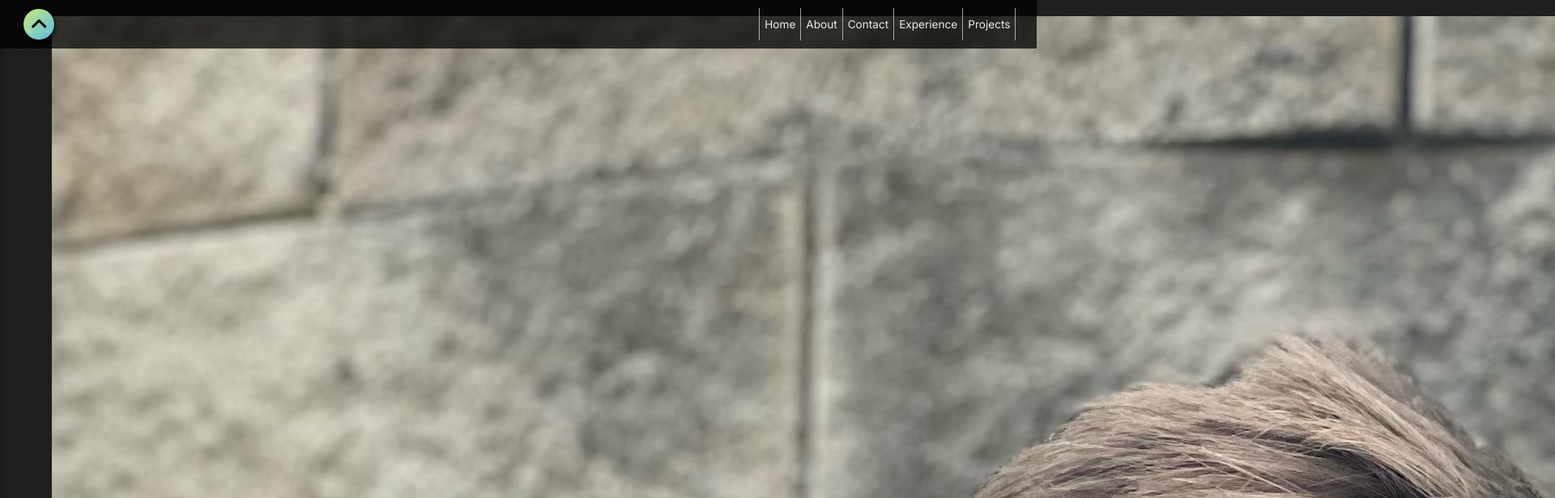
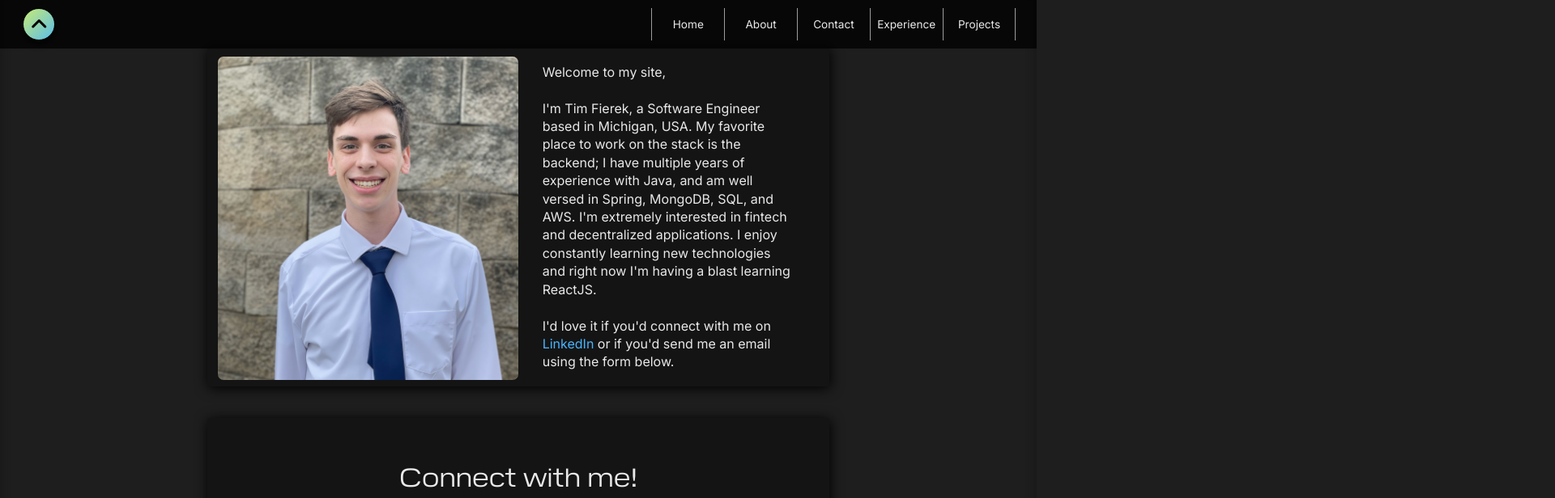
Before and after one commit to timfierek/personal-website, a React (Create React App) app: page / in a window 1280 px wide. Both pictures are taken after a click on the button "Who am I?". Shown: the top 616 px of the page at 81% size, 1920 px wide, since content can reach past the window. Built offline with nearby package versions, Linux system fonts and the light colour scheme.

Commit message:
desktop styles

```diff
--- a/public/index.html
+++ b/public/index.html
@@ -13,30 +13,16 @@
   <link rel="preconnect" href="https://fonts.googleapis.com">
   <link rel="preconnect" href="https://fonts.gstatic.com" crossorigin>
   <link
-    href="https://fonts.googleapis.com/css2?family=Inter:wght@100;200;300;400;500;600;700;800;900&family=Karla:ital,wght@0,200;0,300;0,400;0,500;0,600;0,700;0,800;1,200;1,300;1,400;1,500;1,600;1,700;1,800&display=swap"
-    rel="stylesheet">
-  <link
-    href="https://fonts.googleapis.com/css2?family=Inter:wght@100;200;300;400;500;600;700;800;900&family=Poppins:ital,wght@0,100;0,200;0,300;0,400;0,500;0,600;0,700;0,800;0,900;1,100;1,200;1,300;1,400;1,500;1,600;1,700;1,800;1,900&display=swap"
+    href="https://fonts.googleapis.com/css2?family=Inter:wght@100;200;300;400;500;600;700;800;900&family=Poppins:ital,wght@0,100;0,200;0,300;0,400;0,500;0,600;0,700;0,800;0,900;1,100;1,200;1,300;1,400;1,500;1,600;1,700;1,800;1,900&family=Karla:ital,wght@0,200;0,300;0,400;0,500;0,600;0,700;0,800;1,200;1,300;1,400;1,500;1,600;1,700;1,800&display=swap"
     rel="stylesheet">
   <link href="fonts/pilatwide/stylesheet.css" rel="stylesheet" type="text/css" />
   <script src="https://kit.fontawesome.com/aa77e8e357.js" crossorigin="anonymous"></script>
-  <link rel="stylesheet" href="https://cdnjs.cloudflare.com/ajax/libs/animate.css/4.1.1/animate.min.css" />
   <title>TimFierek.com</title>
 </head>
 
 <body>
   <noscript>You need to enable JavaScript to run this app.</noscript>
   <div id="root"></div>
-  <!--
-      This HTML file is a template.
-      If you open it directly in the browser, you will see an empty page.
-
-      You can add webfonts, meta tags, or analytics to this file.
-      The build step will place the bundled scripts into the <body> tag.
-
-      To begin the development, run `npm start` or `yarn start`.
-      To create a production bundle, use `npm run build` or `yarn build`.
-    -->
 </body>
 
 </html>
--- a/src/App.css
+++ b/src/App.css
@@ -1,18 +1,29 @@
 /* per-card styles */
+@media only screen and (max-width: 768px) {
   .main-content {
     display: flex;
     flex-direction: column;
     padding: 2.5vh 5vw 2.5vh;
     color: #e9e9ea;
   }
+}
 
-.sectionHeader, .submitted h1 {
+@media only screen and (min-width: 768px) {
+  .main-content {
+    display: flex;
+    flex-direction: column;
+    padding: 2.5vh 20vw 2.5vh;
+    color: #e9e9ea;
+  }
+}
+
+.sectionHeader,
+.submitted h1 {
   font-weight: 700;
   font-size: 3em;
   font-family: 'Pilat Wide';
 }
 
-@media only screen and (max-width: 768px) {
 .about,
 .experience-section,
 .education-section,
@@ -22,15 +33,38 @@
   border-radius: 4px;
   background-color: rgb(20, 20, 20);
   margin-top: 15%;
-    padding: 1.5vh 2.5vw 3vh;
-    filter: drop-shadow(
-      1px 2px 8px var(--shadow-color)
-    );
+  filter: drop-shadow(1px 2px 8px var(--shadow-color));
   --shadow-color: rgb(0, 0, 0);
+}
+
+@media only screen and (min-width: 768px) {
+
+  .about,
+  .experience-section,
+  .education-section,
+  .project-section,
+  .skills-section,
+  .contact-form {
+    margin-top: 5%;
+    padding: 1.5vh 1vw 1vh;
+  }
+
+  .education-section {
+    padding: 1.5vh 1vw 3vh;
   }
 }
 
+@media only screen and (max-width: 768px) {
 
+  .about,
+  .experience-section,
+  .education-section,
+  .project-section,
+  .skills-section,
+  .contact-form {
+    padding: 1.5vh 2.5vw 3vh;
+  }
+}
 
 /**Landing Page******************************************************/
 
@@ -111,7 +145,8 @@
   margin-bottom: 20px;
 }
 
-.horizontal-button:hover, .menu li:hover{
+.horizontal-button:hover,
+.menu li:hover {
   -webkit-transition-duration: .5s;
   transition-duration: .5s;
   background-color: rgba(255, 255, 255, .25);
@@ -174,55 +209,8 @@ nav {
   border: 1px solid black;
 }
 
-/* Couldn't get animations to work ughh */
-/* https://github.com/animate-css */
-/* .menu-in {
-  animation: testIn;
-  animation-duration: .5s;
-  transition: all 0.5s ease-out;
-}
-
-.menu-out {
-  animation: test;
-  animation-duration: .5s;
-  transition: all 0.5s ease-out;
-}
-
-@keyframes testOut {
-  0% { transform: translate3d(0, 0, 0); }
-  99.999% { visibility: hidden; }
-  100% { transform: translate3d(-100%, 0, 0); }
-}
-
-@keyframes testIn {
-  99.999% { visibility: hidden; }
-  0% { transform: translate3d(-100%, 0, 0); }
-  100% { transform: translate3d(0, 0, 0); }
-}
-
-@keyframes slideInLeft {
-  from {
-    visibility: hidden;
-    transform: translate3d(-100%, 0, 0);
-  }
-
-  to {
-    transform: translate3d(0, 0, 0);
-  }
-}
-
-@keyframes slideOutLeft {
-  from {
-    transform: translate3d(0, 0, 0);
-  }
-
-  to {
-    visibility: hidden;
-    transform: translate3d(-100%, 0, 0);
-  }
-} */
-
-.menu li a, .menu li button{
+.menu li a,
+.menu li button {
   display: flex;
   align-items: center;
 
@@ -247,19 +235,25 @@ nav {
   border-left: 1px solid rgba(255, 255, 255, .6);
 }
 
+@media only screen and (min-width: 768px) {
+  nav {
+    margin-left: -20vw;
+  }
+
+  .menu li a,
+  .menu li button {
+    justify-content: center;
+    width: 6vw;
+    min-width: fit-content;
+  }
+}
+
 /**Nav bar**********************************************/
 
 
 /**About Section**********************************************/
 
 @media only screen and (max-width: 768px) {
-  .about {
-    flex-direction: column;
-    align-items: center;
-    gap: 5%;
-    justify-content: space-between;
-  }
-
   .about--headshot {
     width: 100%;
     height: 30vh;
@@ -290,7 +284,46 @@ nav {
     color: #47B5FF;
     text-decoration: none;
   }
+}
 
+@media only screen and (min-width: 768px) {
+  .about {
+    display: flex;
+    min-height: 100%;
+  }
+
+  .about--headshot {
+    width: 50%;
+    height: 50vh;
+  }
+
+  .headshot--image {
+    width: 100%;
+    height: 100%;
+    object-fit: cover;
+    object-position: 0 21%;
+    border-radius: 7px;
+  }
+
+  .about--text {
+    width: 50%;
+    margin: 1% 0;
+    padding: 0 4%;
+
+    font-size: 1em;
+    font-family: 'Poppins';
+    line-height: 140%;
+  }
+
+  .about a {
+    color: #47B5FF;
+    text-decoration: none;
+  }
+
+  .about--form h1 {
+    font-weight: 500;
+    font-family: 'Pilat Wide';
+  }
 }
 
 /**About Section**********************************************/
@@ -392,12 +425,71 @@ nav {
   padding: 1.5vh 2.5vw 1.5vh;
 }
 
+@media only screen and (min-width: 768px) {
+  .about--form {
+    min-height: 50vh;
+    height: auto;
+    width: 100%;
+    display: flex;
+    flex-direction: column;
+    justify-content: space-between;
+
+    padding: 3vw 0vw;
+  }
+
+  .name-and-email-inputs {
+    display: flex;
+    flex-direction: column;
+    width: 100%;
+  }
+
+  #name,
+  #email,
+  #message {
+    width: 100%;
+    padding: 2%;
+    margin: 4% 0 0 0;
+    color: #e9e9ea;
+
+    background-color: transparent;
+    border: none;
+    border-bottom: 1px solid #e9e9ea;
+  }
+
+  #message {
+    min-height: 200px;
+    height: 30%;
+
+    border-radius: 5px;
+    border: 1px solid #e9e9ea;
+    resize: none;
+  }
+
+  .submit {
+    width: 100%;
+    height: 15%;
+    min-height: 50px;
+
+    margin-top: 4%;
+    border: 1px solid #e9e9ea;
+    letter-spacing: .5vw;
+    font-family: 'Pilat Wide';
+    color: #e9e9ea;
+    background-color: transparent;
+    border-radius: 5px;
+    transition: all 0.25s linear;
+  }
+
+  .contact-form {
+    padding: 1.5vh 8vw .5vh;
+  }
+}
+
 /* Contact form */
 
 
 /**Experience Section**********************************************/
 
-@media only screen and (max-width: 768px) {
 .experience-section {
   display: flex;
   flex-direction: column;
@@ -439,14 +531,12 @@ nav {
 li::marker {
   color: #47B5FF;
 }
-}
 
 /**Experience Section**********************************************/
 
 
 /**Skills Section**********************************************/
 
-@media only screen and (max-width: 768px) {
 .skills h4 {
   padding-top: 1vh;
   padding-bottom: 0.5vh;
@@ -500,14 +590,13 @@ nav {
   border-color: coral;
   color: coral;
 }
-}
+
 
 /**Skills Section**********************************************/
 
 
 /**Projects Section**********************************************/
 
-@media only screen and (max-width: 768px) {
 .project-section h1 {
   margin-bottom: 40px;
 }
@@ -518,13 +607,10 @@ nav {
   min-height: 100vh;
 }
 
-}
-
 /**Projects Section**********************************************/
 
 /**Individual Project**********************************************/
 
-@media only screen and (max-width: 768px) {
 .img-container {
   width: 100%;
 }
@@ -547,6 +633,7 @@ nav {
   height: auto;
 
   display: flex;
+  flex-direction: column;
   justify-content: space-between;
 }
 
@@ -596,6 +683,51 @@ nav {
 .list-title {
   padding: 2vh 0 10px;
 }
+
+.title-and-link {
+  display: flex;
 }
 
-/**Individual Project**********************************************/
+.title-and-link a {
+  margin-left: 5%;
+}
+
+@media only screen and (min-width: 768px) {
+  .project {
+    padding-bottom: 10%;
+
+    display: flex;
+    flex-direction: row;
+  }
+
+  .img-container {
+    width: 50%;
+  }
+
+  .base-info {
+    width: 50%;
+    margin-top: 1vh;
+    margin-left: 1vw;
+    height: auto;
+
+    display: flex;
+    flex-direction: column;
+    justify-content: start;
+  }
+
+  .title-and-link {
+    display: flex;
+  }
+
+  .title-and-link a {
+    margin-left: 5%;
+  }
+
+  .details {
+    border: none;
+  }
+
+
+}
+
+/**Individual Project Element**********************************************/
--- a/src/components/Header.tsx
+++ b/src/components/Header.tsx
@@ -21,11 +21,6 @@ function Header(props: any) {
                 <li><a href="#experience">Experience</a></li>
                 <li><a href="#projects">Projects</a></li>
             </ul>
-
-            {/* <div className="nav-text">
-                <h4>Tim Fierek</h4>
-                <h4>timothy.fierek@gmail.com</h4>
-            </div> */}
         </nav>
     )
 }
--- a/src/components/Project.tsx
+++ b/src/components/Project.tsx
@@ -1,18 +1,5 @@
 import React from "react";
 
-/*  props:
-    {
-        name: 'Steam Games in Common',
-        link: 'https://github.com/timfierek/SteamGamesInCommon',
-        img: './images/steam-games-in-common-img.png',
-        description: 'Steam Games in Common is a simple to use web application using the Spring Framework and the Valve API to return a list of games that all entered users own. Also supports entering your own steam account and selecting friends to search for games between.',
-        skills: [
-            'Java',
-            'Spring',
-            'REST APIs'
-        ],
-    }
-*/
 function Project(props: any) {
     const [showInfo, setShowInfo] = React.useState(false);
     const projSkills = props.skills.map((skill: any) => {
@@ -31,7 +18,10 @@ function Project(props: any) {
 
             <div className="base-info">
                 <div>
-                    <h3>{props.name}</h3>
+                    <div className="title-and-link">
+                        <h3>{props.name}</h3>
+                        <a href={props.link}><i className="fa-solid fa-arrow-up-right-from-square" /></a>
+                    </div>
                     <button onClick={toggleInfo}>
                         <div>
                             {showInfo ? "hide details" : "show details"}
@@ -40,10 +30,8 @@ function Project(props: any) {
                     </button>
                 </div>
 
-                <a href={props.link}><i className="fa-solid fa-arrow-up-right-from-square" /></a>
-            </div>
 
-            {showInfo &&
+                {showInfo &&
                 <div className="details">
                     <p className="description">{props.description}</p>
                     <div>
@@ -54,6 +42,9 @@ function Project(props: any) {
                     </div>
                 </div>
             }
+            </div>
+
+
         </div>
     )
 }
--- a/src/index.css
+++ b/src/index.css
@@ -8,9 +8,9 @@
   -moz-osx-font-smoothing: grayscale;
 }
 
-*::selection{
+*::selection {
   border: 1px solid #fff;
-  background-color: rgba(255,255,255,.3);
+  background-color: rgba(255, 255, 255, .3);
 }
 
 html {
@@ -20,6 +20,7 @@ html {
 body {
   background-color: #1e1e1e;
   overflow: overlay;
+  overflow-x: hidden;
   box-shadow:
     inset 10px 0px 10px -7px rgba(19, 19, 19, 0.5),
     inset -10px 0px 10px -7px rgba(19, 19, 19, 0.5);
@@ -57,6 +58,4 @@ button {
   background-color: rgba(255, 255, 255, 0.7);
 }
 
-  *::-webkit-scrollbar-corner {
-
-  }
+*::-webkit-scrollbar-corner {}
```
Also changed, not shown: src/App.tsx (line endings or trailing spaces). Lines whose indentation alone changed are shown as unchanged.
